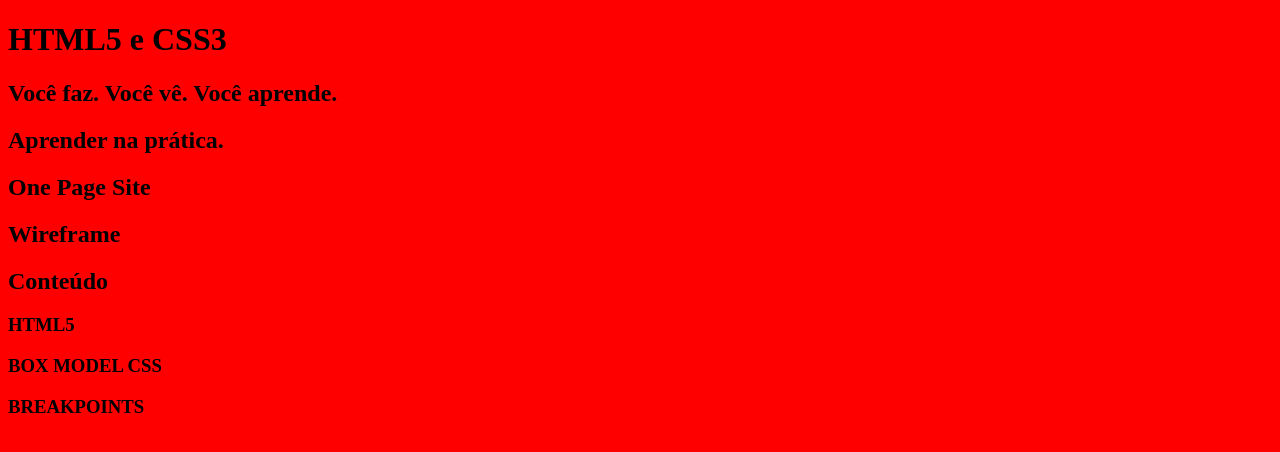
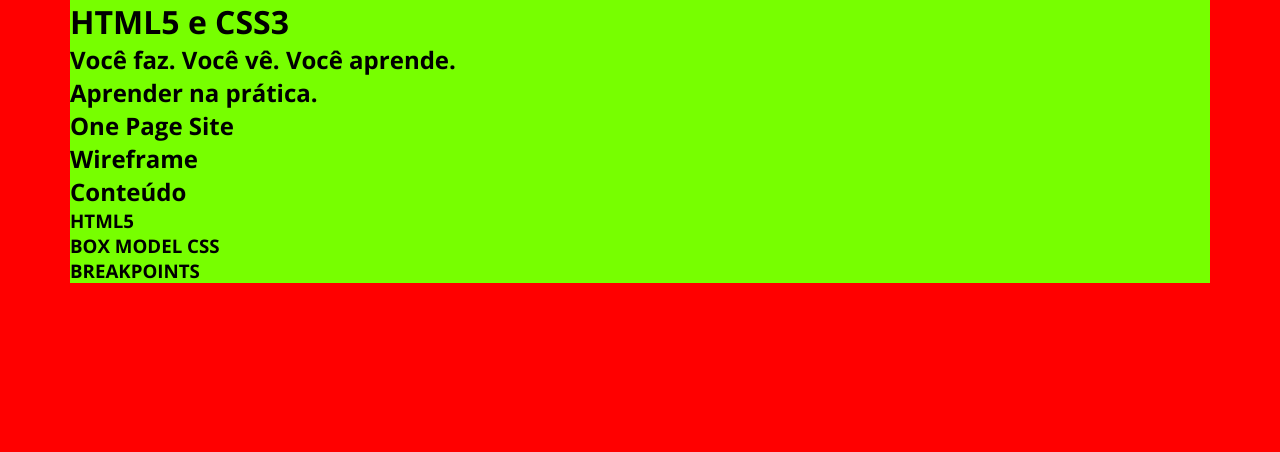
Before and after one commit to Rafael-FGM/HTML-e-CSS, a plain HTML site: page index.html in a window 1280 px wide. Drawn offline with nearby package versions, Linux system fonts and the light colour scheme.

Commit message:
Modificações no Layout.

```diff
--- a/index.html
+++ b/index.html
@@ -12,35 +12,54 @@
 <body>
     <!-- Cabeçalho -->
     <header>
+        <div class="Container">
 
+        </div>
     </header>
     <!-- Destaque -->
     <main>
+        <div class="Container">
             <h1>HTML5 e CSS3</h1>
             <h2>Você faz. Você vê. Você aprende.</h2>
+        </div>
+
     </main>
     <!-- Sobre -->
     <section>
+        <div class="Container">
             <h2>Aprender na prática.</h2>
+        </div>
+
     </section>
     <!-- One Page -->
     <section>
+        <div class="Container">
             <h2>One Page Site</h2>
+        </div>
+
     </section>
     <!-- wireframe -->
     <section>
+        <div class="Container">
             <h2>Wireframe</h2>
+        </div>
+
     </section>
     <!-- Conteúdo -->
     <section>
+        <div class="Container">
             <h2>Conteúdo</h2>
             <h3>HTML5</h3>
             <h3>BOX MODEL CSS</h3>
             <h3>BREAKPOINTS</h3>
+        </div>
+
     </section>
     <!-- Rodapé -->
     <footer>
+        <div class="container">
 
+        </div>
     </footer>
 </body>
 </html>
--- a/style.css
+++ b/style.css
@@ -4,6 +4,28 @@ Folha de estilo do site one page HTML5 e CSS3
 rafaelferreira.com.br
 */
 
+@import url('https://fonts.googleapis.com/css2?family=Open+Sans:wght@400;700&display=swap');
+
+/* CSS Reset */
+*{
+    margin: 0;
+    border: 0;
+    padding: 0;
+}
+
+/* IMPORTAÇÂO (Google fonts)*/
+
+body{
+    font-family: 'Open Sans', sans-serif;
+    font-size: 1em;
+}
+
+/* Layout */
+
+.Container {
+    margin: 0 auto;
+    background-color: #7f0;
+}
 /* Smartphone Portrait >>>>>>>>>>>>>>>>>>>>>>>>>>>>>>>>>>>>>>>>>>>>>>>>>>>>>>*/
 
 /* Smartphone Landscape >>>>>>>>>>>>>>>>>>>>>>>>>>>>>>>>>>>>>>>>>>>>>>>>>>>>>*/
@@ -11,11 +33,19 @@ rafaelferreira.com.br
     body{
         background-color: #0ff;
     }
+    /* Layout */
+    .Container {
+        max-width: 540px;
+    }
 }
 /* Tablet Portrait >>>>>>>>>>>>>>>>>>>>>>>>>>>>>>>>>>>>>>>>>>>>>>>>>>>>>>>>>>*/
 @media (min-width: 768px){
     body{
         background-color: #ff0;
+    }
+    /* Layout */
+    .Container {
+        max-width: 720px;
     }
 }
 
@@ -24,6 +54,10 @@ rafaelferreira.com.br
     body{
         background-color: #f60;
     }
+    /* Layout */
+    .Container {
+        max-width: 960px;
+    }
 }
 
 /* PC >>>>>>>>>>>>>>>>>>>>>>>>>>>>>>>>>>>>>>>>>>>>>>>>>>>>>>>>>>>>>>>>>>>>>>>*/
@@ -31,4 +65,8 @@ rafaelferreira.com.br
     body{
         background-color: #f00;
     }
+    /* Layout */
+    .Container {
+        max-width: 1140px;
+    }
 }
```
Lines whose indentation alone changed are shown as unchanged.
